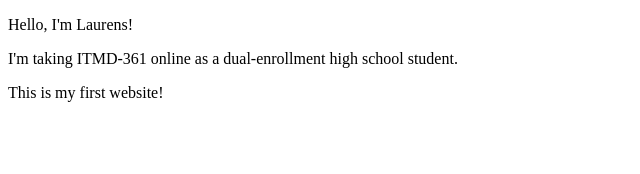
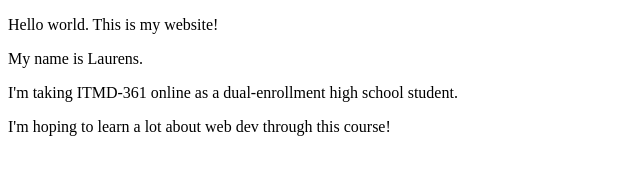
Before and after one commit to lps9/webdev_lab1, a plain HTML site: page index.html in a window 1280 px wide. Shown: the whole page, without its empty margins (0-640 px from the left). Drawn offline with Linux system fonts and the light colour scheme.

Commit message:
Changed text

```diff
--- a/index.html
+++ b/index.html
@@ -5,8 +5,9 @@
         <title>Internet Technologies and Web Design</title>
     </head>
     <body>
-        <p>Hello, I'm Laurens!</p>
+        <p>Hello world. This is my website!</p>
+        <p>My name is Laurens.</p>
         <p>I'm taking ITMD-361 online as a dual-enrollment high school student.</p>
-        <p>This is my first website!</p>
+        <p>I'm hoping to learn a lot about web dev through this course!</p>
     </body>
 </html>
```
